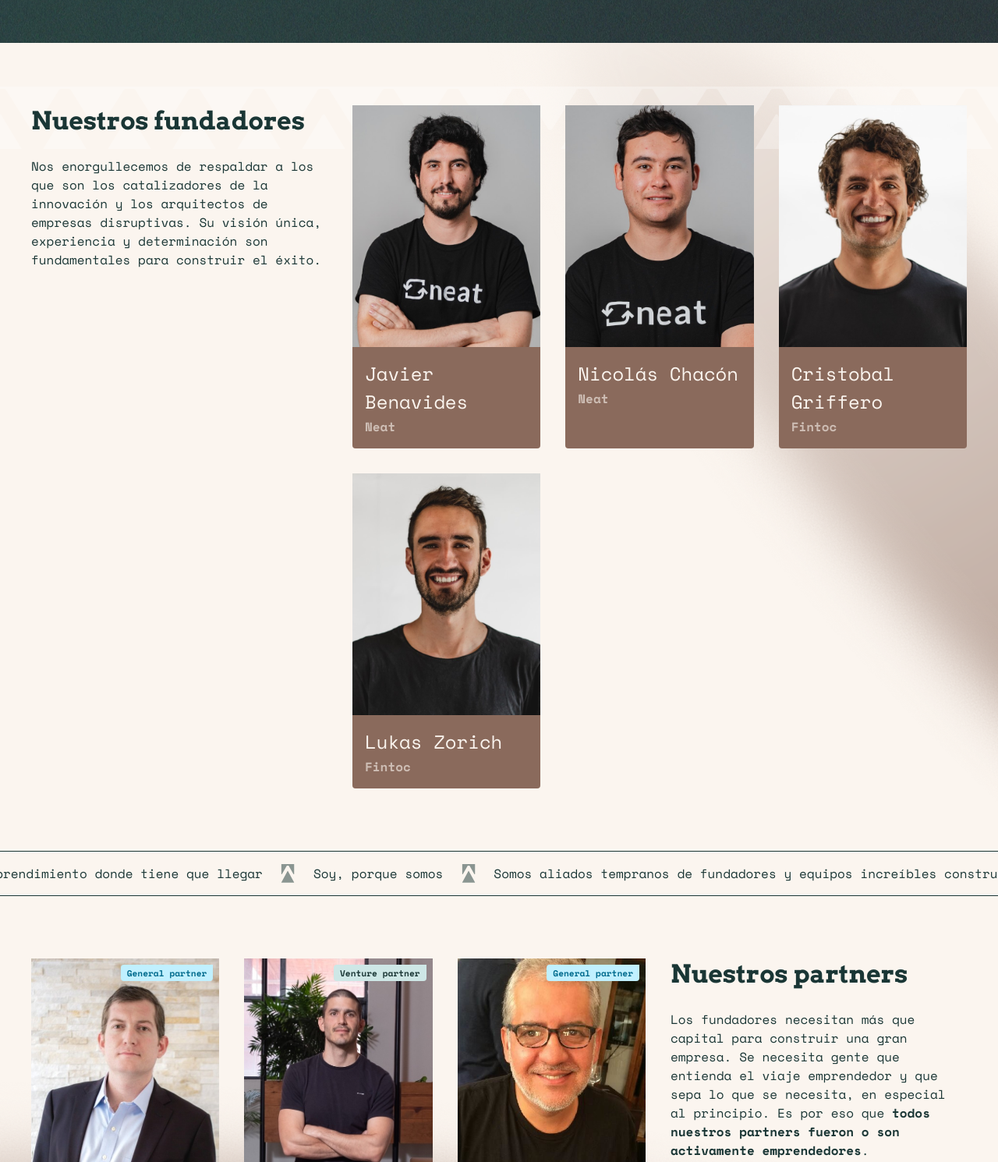
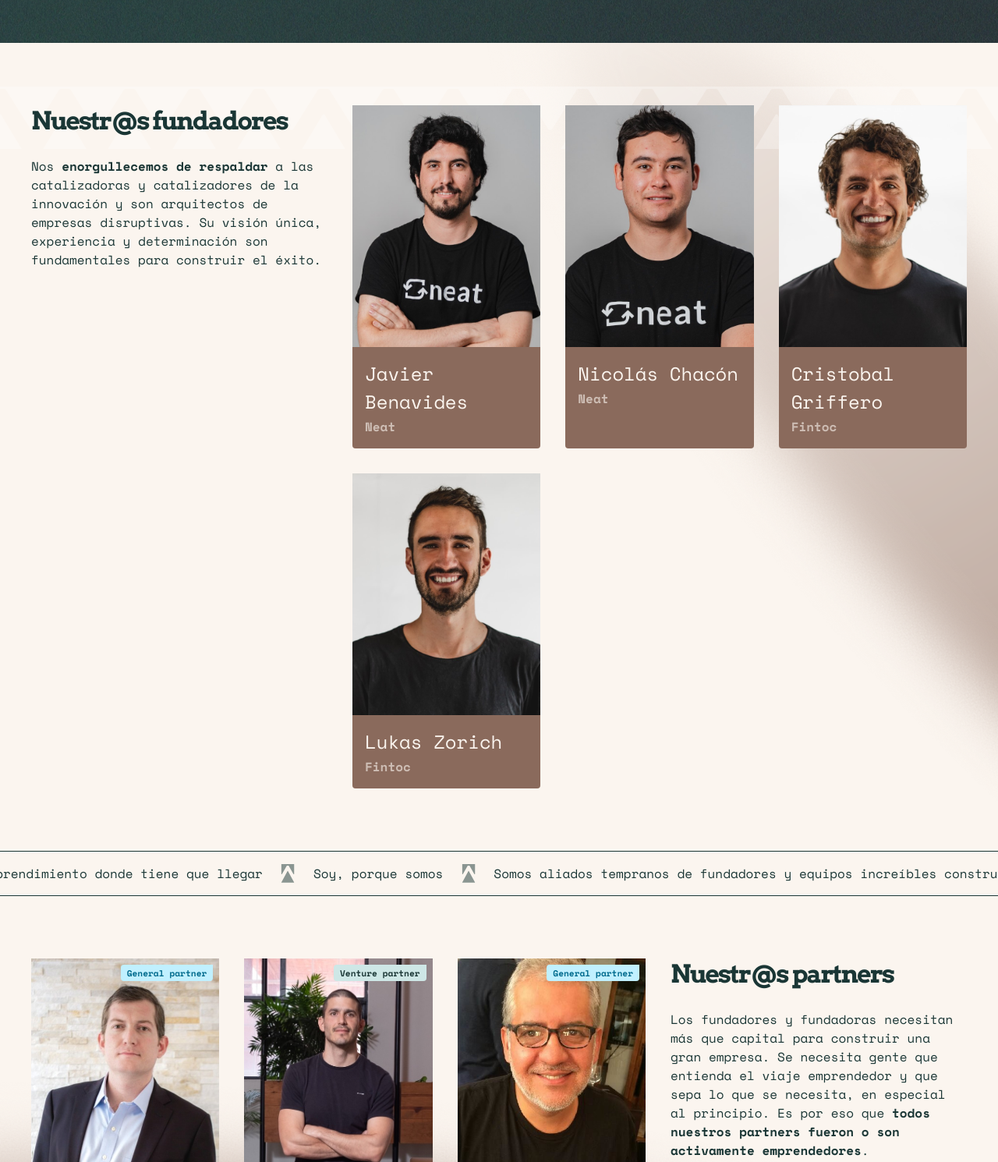
Before and after one commit to MatiMenich/minga-ventures-landing, a Gatsby site: page / in a window 1280 px wide. Shown: the part 1580-3070 px from the top of the page at 78% size. Built offline with nearby package versions, Linux system fonts and the light colour scheme; Gatsby itself is replaced by a stand-in of ours.

Commit message:
Rephrasing descriptors

```diff
--- a/src/components/founders/_styles.scss
+++ b/src/components/founders/_styles.scss
@@ -19,6 +19,7 @@
 
   h2 {
     margin-top: 0;
+    letter-spacing: -2px;
 
     @include md {
       font-size: 2rem;
--- a/src/components/founders/index.js
+++ b/src/components/founders/index.js
@@ -109,8 +109,8 @@ export default function Founders() {
 
       <div className="container" id="founders">
         <div className='founders__description'>
-          <h2>Nuestros fundadores</h2>
-          <p>Nos enorgullecemos de respaldar a los que son los catalizadores de la innovación y los arquitectos de empresas disruptivas. Su visión única, experiencia y determinación son fundamentales para construir el éxito. </p>
+          <h2>Nuestr@s fundadores</h2>
+          <p>Nos <b>enorgullecemos de respaldar</b> a las catalizadoras y catalizadores de la innovación y son arquitectos de empresas disruptivas. Su visión única, experiencia y determinación son fundamentales para construir el éxito. </p>
         </div>
         <div className='founders__list'>
           {
@@ -146,8 +146,8 @@ export default function Founders() {
         </div>
 
         <div className='partners__description'>
-          <h2>Nuestros <b>partners</b></h2>
-          <p>Los fundadores necesitan más que capital para construir una gran empresa. Se necesita gente que entienda el viaje emprendedor y que sepa lo que se necesita, en especial al principio. Es por eso que <b>todos nuestros partners fueron o son activamente emprendedores</b>.</p>
+          <h2>Nuestr@s <b>partners</b></h2>
+          <p>Los fundadores y fundadoras necesitan más que capital para construir una gran empresa. Se necesita gente que entienda el viaje emprendedor y que sepa lo que se necesita, en especial al principio. Es por eso que <b>todos nuestros partners fueron o son activamente emprendedores</b>.</p>
         </div>
       </div>
     </section>
```
